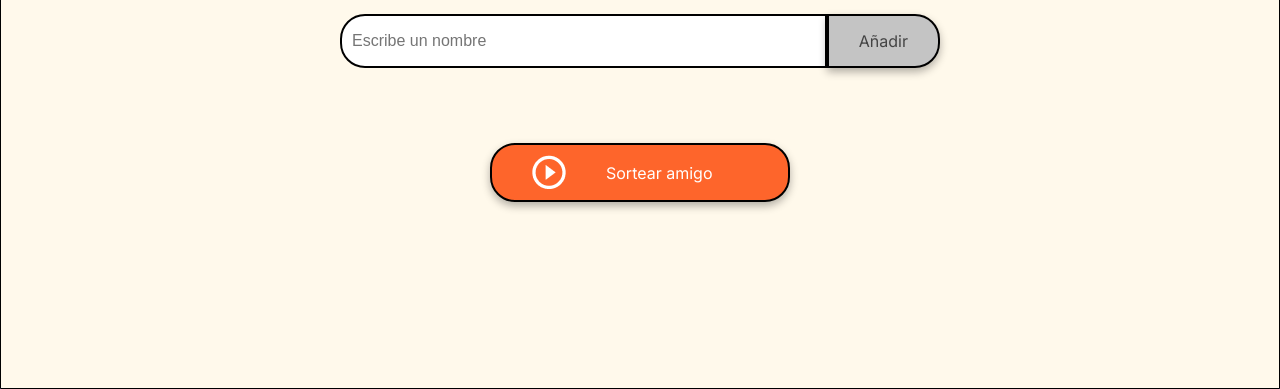
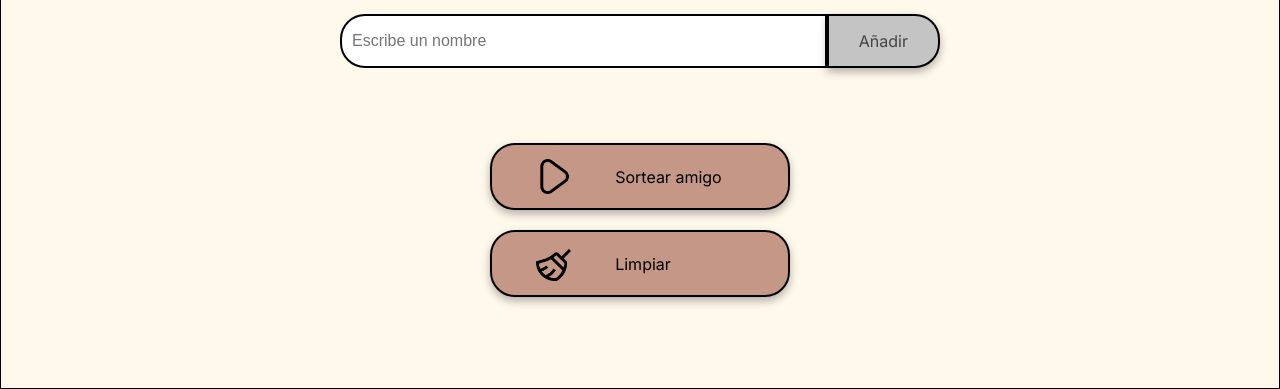
Before and after one commit to d27pomaramirez-lab/challenge-amigo-secreto, a plain HTML site: page index.html in a window 1280 px wide. Shown: the part 411-800 px from the top of the page. Drawn offline with Linux system fonts and the light colour scheme.

Commit message:
validando ingreso de nombres y limpiar lista

```diff
--- a/app.js
+++ b/app.js
@@ -20,6 +20,9 @@ function agregarAmigo() {
     if(nombreFormateado === ''){
         //mensaje de alerta
         alert('Por favor, inserte un nombre');
+    }else if(!validarNombre(nombreFormateado)){
+        alert('Ingrese un nombre válido');
+        limpiarEntrada();
     }else if(nombreDuplicado(nombreFormateado)===true){
         //Validar que no haya nombres duplicados
         alert('Nombre duplicado, por favor inserta un nuevo nombre');
@@ -51,6 +54,16 @@ function actualizarLista() {
         lista.appendChild(nuevoElemento);
     }
     return;
+}
+
+function limpiar() {
+    limpiarEntrada();
+    let listaAmigosLimpiada = document.querySelector('#listaAmigos');
+    listaAmigosLimpiada.innerHTML = "";
+    amigos = [];
+    let listaResultadoLimpiada = document.querySelector('#resultado');
+    listaResultadoLimpiada.innerHTML = "";
+
 }
 
 function sortearAmigo() {
@@ -97,3 +110,10 @@ function formatearNombre(nombre) {
     // Formatear el nombre con la primera letra en mayúscula y el resto en minúscula
     return nombre.toLowerCase().charAt(0).toUpperCase() + nombre.toLowerCase().slice(1);
 }
+
+function validarNombre(nombre){
+    //validamos que contenta solo letras
+    const regex = /^[A-Za-z]+$/;
+    //retorna verdadero si el nombre solo contiene letras
+    return regex.test(nombre);
+}
--- a/index.html
+++ b/index.html
@@ -29,8 +29,12 @@
 
             <div class="button-container">
                 <button class="button-draw" onclick="sortearAmigo()" aria-label="Sortear amigo secreto">
-                    <img src="assets/play_circle_outline.png" alt="Ícono para sortear">
+                    <img class ="icono" src="assets/play.png" alt="Ícono para sortear">
                     Sortear amigo
+                </button>
+                <button class="button-draw" onclick="limpiar()" aria-label="Sortear amigo secreto">
+                    <img class="icono" src="assets/limpio.png" alt="Ícono para limpiar">
+                    Limpiar
                 </button>
             </div>
         </section>
--- a/style.css
+++ b/style.css
@@ -1,11 +1,11 @@
 :root {
-    --color-primary: #4B69FD;
+    --color-primary: #923f3f;
     --color-secondary: #FFF9EB;
     --color-tertiary: #C4C4C4;
-    --color-button: #fe652b;
-    --color-button-hover: #e55720;
+    --color-button: #c59786;
+    --color-button-hover: #7a5a4d;
     --color-text: #444444;
-    --color-white: #FFFFFF;
+    --color-white: #000000;
 }
 
 /* Estilos generales */
@@ -88,8 +88,11 @@ body {
 }
 
 .button-container {
+    display: flex;
+    flex-direction: column;
+    justify-content: center;
+    gap: 20px;
     width: 300px;
-    justify-content: center;
 }
 
 /* Estilos de entrada de texto */
@@ -160,3 +163,8 @@ ul {
 .button-draw:hover {
     background-color: var(--color-button-hover);
 }
+
+.icono{
+    width: 20%;
+    padding: 4px;
+}
```
Also changed, not shown: assets/limpio.png (added), assets/play.png (added).
